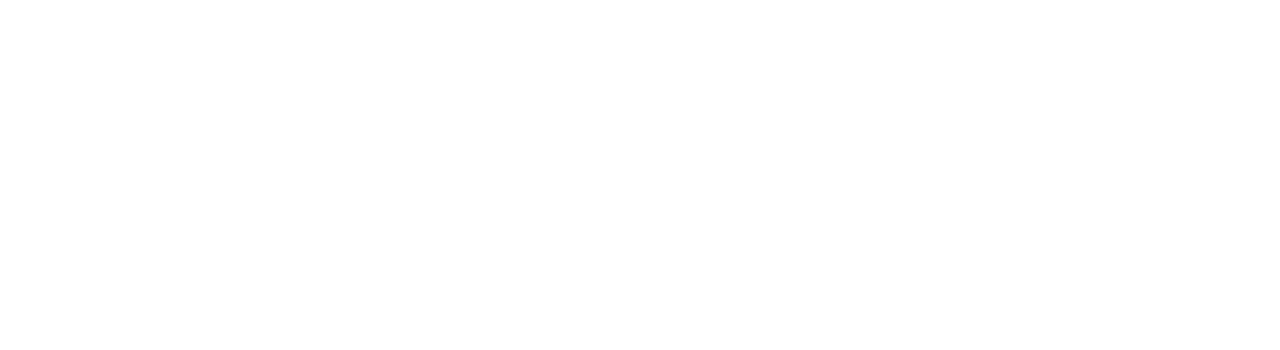
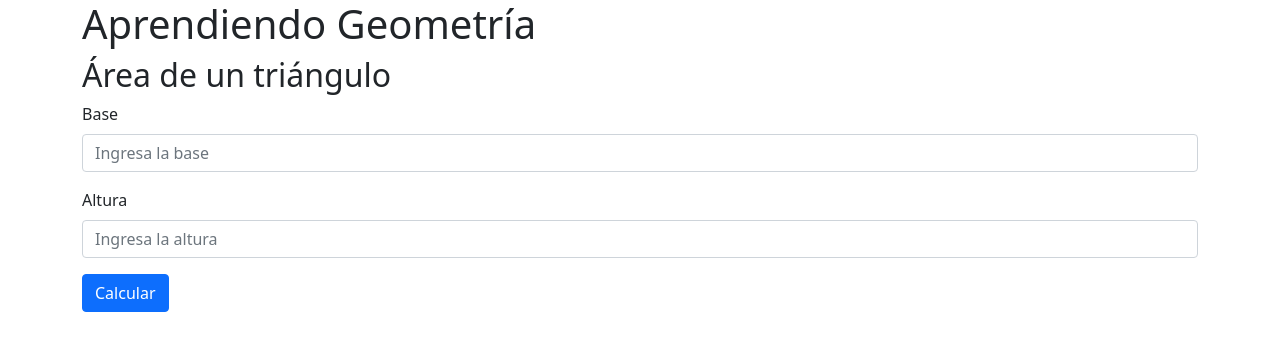
Before and after one commit to sandraguerrero7/softgirls-clasejavascript, a plain HTML site: page index.html in a window 1280 px wide. Drawn offline with nearby package versions, Linux system fonts and the light colour scheme.

Commit message:
Añadiendo un formulario

```diff
--- a/index.html
+++ b/index.html
@@ -10,5 +10,29 @@
 </head>
 <body>
 
+    <div class="container">
+        <h1> Aprendiendo Geometría</h1>
+
+        <h2>Área de un triángulo</h2>
+
+        <form action="">
+            <div class="mb-3">
+                <label for="base" class="form-label">Base</label>
+                <input type="number" class="form-control" id="base" name="base" placeholder="Ingresa la base">
+            </div>
+            <div class="mb-3">
+                <label for="altura" class="form-label">Altura</label>
+                <input type="number" class="form-control" id="altura" name="altura" placeholder="Ingresa la altura">
+            </div>
+            <div class="mb-3">
+                <button type="submit" class="btn btn-primary mb-3">Calcular</button>
+            </div>
+        </form>
+
+
+    </div>
+
+
+
 </body>
 </html>
```
